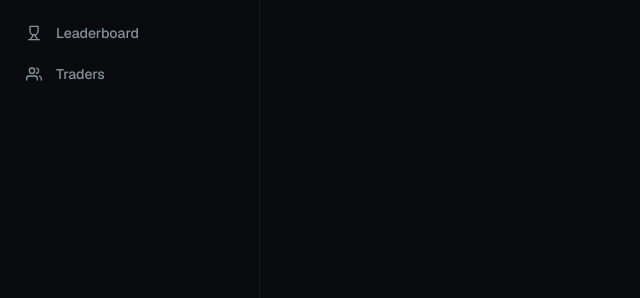
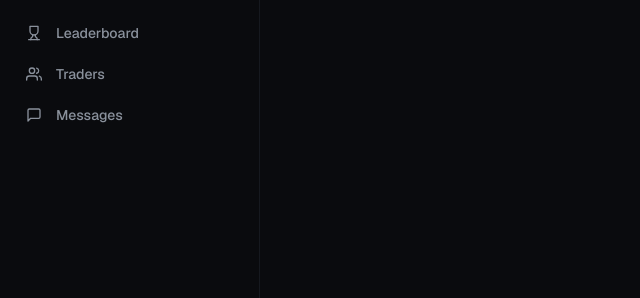
Before and after one commit to odia11/Orc-agent-Solana-chain-, a Flask app: template templates/notifications.html in a window 1280 px wide. Shown: the part 147-445 px from the top of the page, without its empty margins (0-640 px from the left). Run offline with Flask 3, Linux system fonts and the light colour scheme; the template is opened without the code that fills it, so the values that code supplies are empty; parts of the project's set-up code (start-up, migrations or seed data) failed here and were passed over.

Commit message:
Add Messages nav link to sidebar
Co-Authored-By: Claude Sonnet 5 <noreply@anthropic.com>

```diff
--- a/templates/notifications.html
+++ b/templates/notifications.html
@@ -98,6 +98,10 @@
         <span class="sb-nav-icon"><svg width="16" height="16" viewBox="0 0 24 24" fill="none" stroke="currentColor" stroke-width="2" stroke-linecap="round" stroke-linejoin="round"><path d="M17 21v-2a4 4 0 0 0-4-4H5a4 4 0 0 0-4 4v2"/><circle cx="9" cy="7" r="4"/><path d="M23 21v-2a4 4 0 0 0-3-3.87"/><path d="M16 3.13a4 4 0 0 1 0 7.75"/></svg></span>
         Traders
       </a>
+      <a class="sb-nav-item" href="/messages">
+        <span class="sb-nav-icon"><svg width="16" height="16" viewBox="0 0 24 24" fill="none" stroke="currentColor" stroke-width="2" stroke-linecap="round" stroke-linejoin="round"><path d="M21 15a2 2 0 0 1-2 2H7l-4 4V5a2 2 0 0 1 2-2h14a2 2 0 0 1 2 2z"/></svg></span>
+        Messages
+      </a>
     </nav>
   </aside>
 </div>
```
